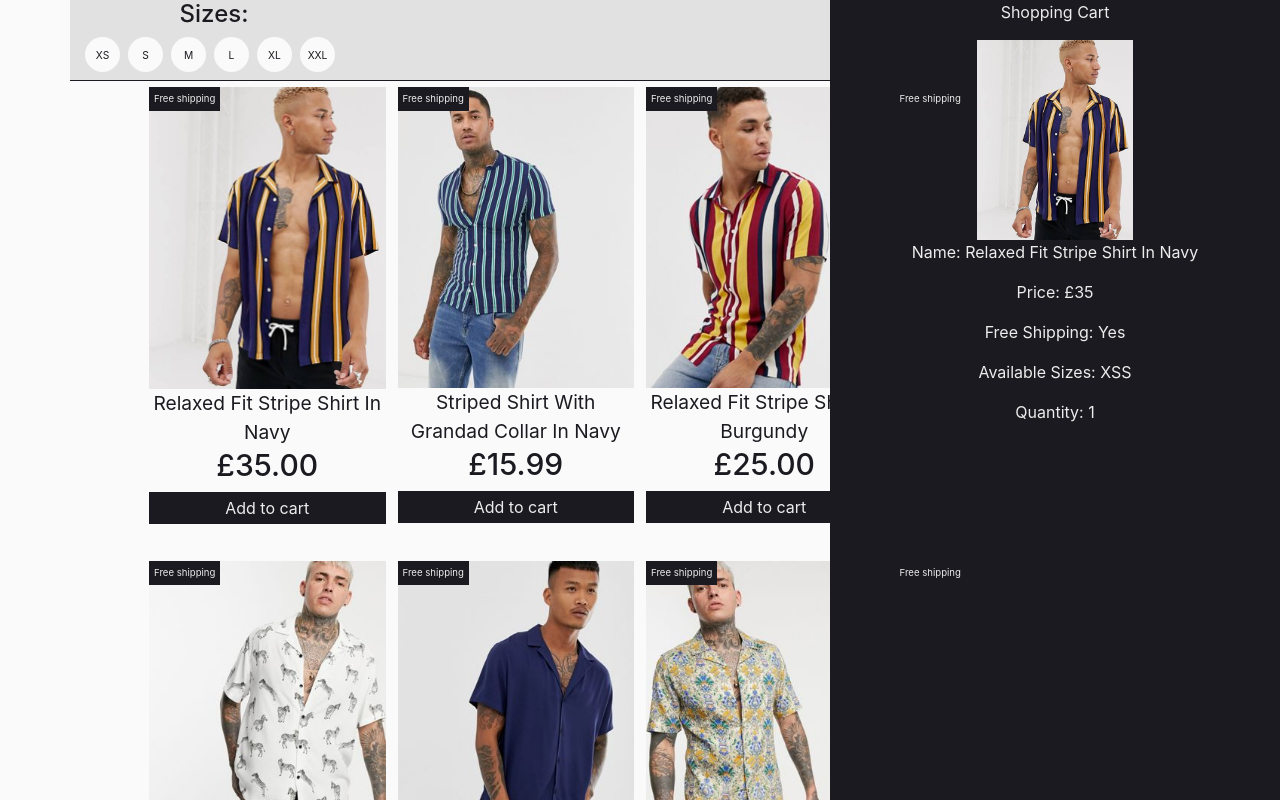
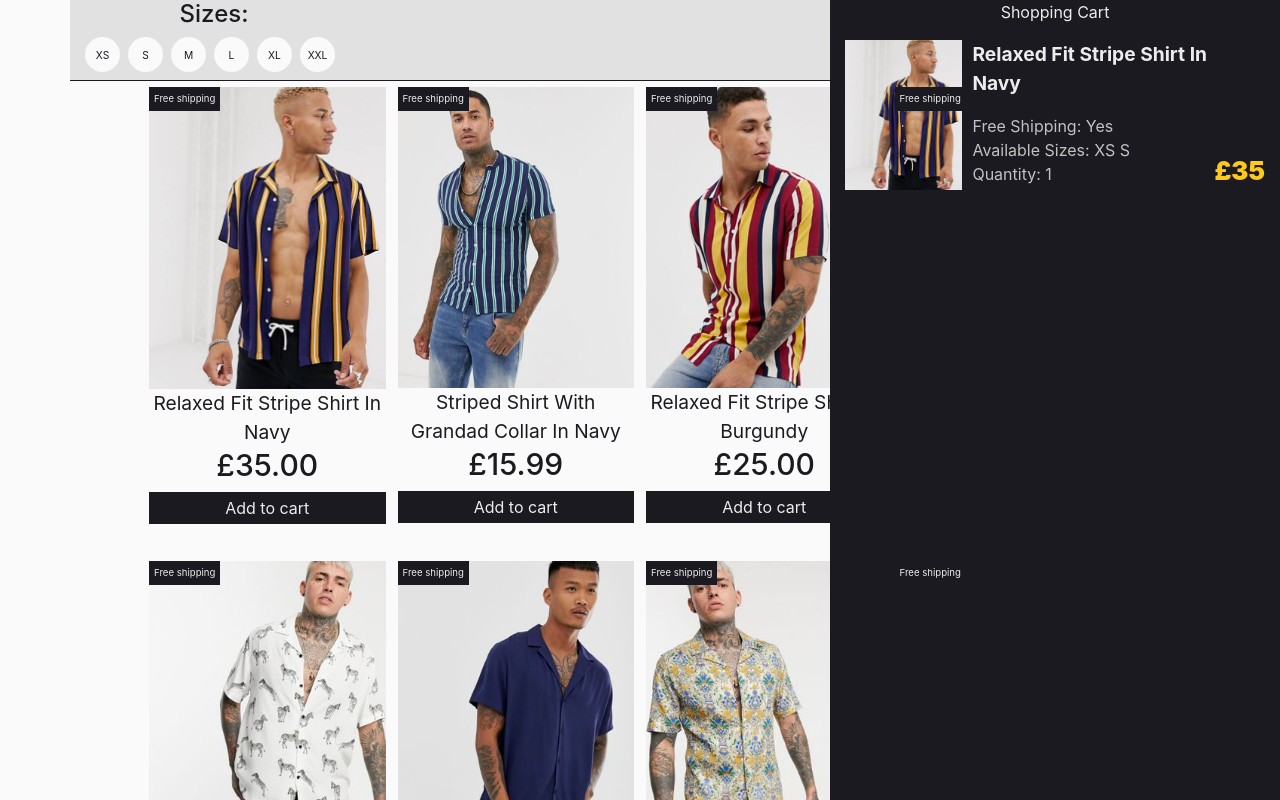
Before and after one commit to RBGeorgiev/javascript-practice, a React (Create React App) app in the folder shopping-cart-react/: page / in a window 1280 px wide. Both pictures are taken after a click on the element 267 px from the left and 305 px from the top of the page. Shown: the top 800 px of the page. Built offline with nearby package versions, Linux system fonts and the light colour scheme.

Commit message:
styled cart items

```diff
--- a/shopping-cart-react/src/App.css
+++ b/shopping-cart-react/src/App.css
@@ -35,7 +35,7 @@ article {
   cursor: pointer;
 }
 .shelf-item-container:hover .shelf-item-buy-btn {
-  background: rgb(255, 201, 24);
+  background: #FFC918;
   color: #1b1a20;
 }
 
@@ -130,3 +130,33 @@ article {
   transition: right .2s;
   color: #ececec;
 }
+
+.cart-item {
+  display: flex;
+  margin: 15px;
+  text-align: left;
+  height: 150px;
+}
+
+.cart-item img {
+  height: 100%;
+  padding-right: 10px;
+}
+
+.cart-item p {
+  font-size: 1.2em;
+  font-weight: bolder;
+}
+
+.cart-item-desc {
+  color: #c2c2c2;
+}
+
+.cart-item-price {
+  display:flex;
+  flex-direction: column-reverse;
+  color: #FFC918;
+  vertical-align: bottom;
+  font-size: 1.6em;
+  font-weight: 900;
+}
--- a/shopping-cart-react/src/components/cart.js
+++ b/shopping-cart-react/src/components/cart.js
@@ -5,12 +5,18 @@ class Cart extends React.Component {
     createCartItem(item) {
         return (
             <div key={item.sku} className="cart-item">
-                <img height='200px' src={require(`../img/${item.sku}.jpg`)} alt={item.name} />
-                <p>Name: {item.name}</p>
-                <p>Price: {item.currencyFormat}{item.price}</p>
-                <p>Free Shipping: {(item.isFreeShipping) ? 'Yes' : 'No'}</p>
-                <p>Available Sizes: {item.availableSizes}</p>
-                <p>Quantity: {item.quantity}</p>
+                <img src={require(`../img/${item.sku}.jpg`)} alt={item.name} />
+                <div className="cart-item-details">
+                    <p>{item.name}</p>
+                    <div className="cart-item-desc">
+                        Free Shipping: {(item.isFreeShipping) ? 'Yes' : 'No'}
+                        <br />
+                        Available Sizes: {item.availableSizes.join(' ')}
+                        <br />
+                        Quantity: {item.quantity}
+                    </div>
+                </div>
+                <div className="cart-item-price">{item.currencyFormat}{item.price}</div>
             </div >
 
         )
```
